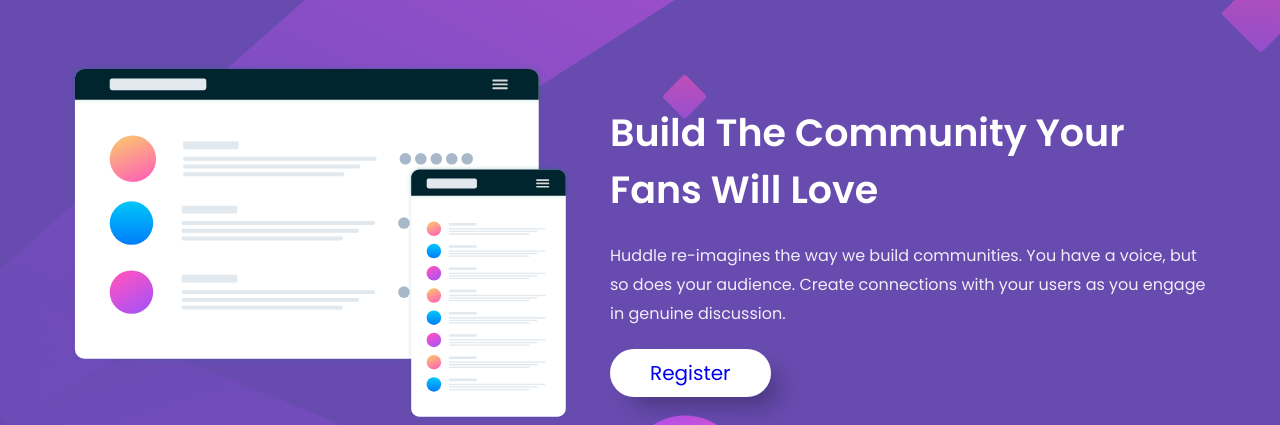
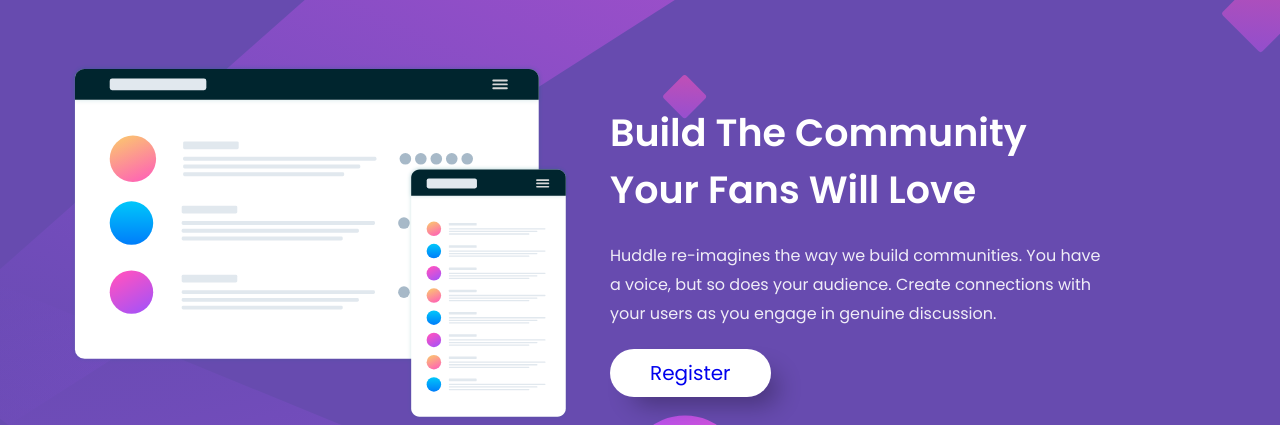
Before and after one commit to hpbeta/Landinpage-huddle, a plain HTML site: page index.html in a window 1280 px wide. Shown: the part 90-515 px from the top of the page. Drawn offline with Linux system fonts and the light colour scheme.

Commit message:
melhoria no código

```diff
--- a/css/style.css
+++ b/css/style.css
@@ -5,6 +5,7 @@ body {
     background-color: hsl(257, 40%, 49%);
     font-family: 'Poppins', sans-serif;
     font-weight: 400;
+    max-width: 1400px;
 }
 
 .container {
@@ -30,6 +31,9 @@ body {
 }
 .main img{
     max-width: 500px;
+}
+.main .text-principal{
+    width: 500px;
 }
 .main .text-principal .title {
     font-size: 38px;
```
